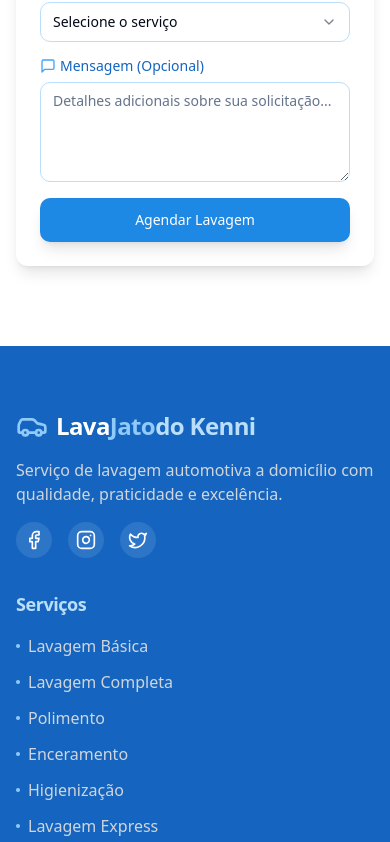
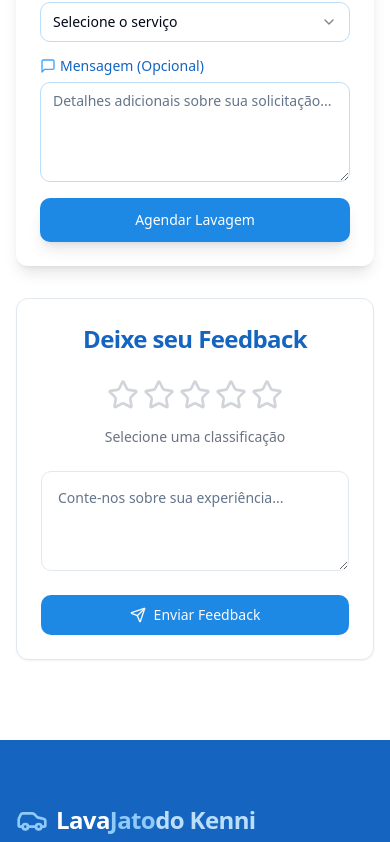
Before and after one commit to kennioliveira/splashy-chat-wash, a React (Vite) app: page / in a window 390 px wide. Shown: the part 7013-7855 px from the top of the page. Built offline with nearby package versions, Linux system fonts and the light colour scheme.

Commit message:
Add feedback field
Adds a feedback field with comment and star rating.

```diff
--- a/src/components/Contact.tsx
+++ b/src/components/Contact.tsx
@@ -8,6 +8,7 @@ import { Textarea } from "@/components/ui/textarea";
 import { useToast } from "@/hooks/use-toast";
 import { Card, CardContent } from "@/components/ui/card";
 import { Select, SelectContent, SelectItem, SelectTrigger, SelectValue } from "@/components/ui/select";
+import FeedbackForm from "./FeedbackForm";
 
 const Contact = () => {
   const { toast } = useToast();
@@ -166,8 +167,7 @@ const Contact = () => {
             whileInView={{ opacity: 1, x: 0 }}
             viewport={{ once: true }}
             transition={{ duration: 0.6 }}
-            className="md:col-span-2"
-            id="agendamento"
+            className="md:col-span-2 space-y-8"
           >
             <Card className="overflow-hidden shadow-lg border-0">
               <CardContent className="p-0">
@@ -363,6 +363,15 @@ const Contact = () => {
                 </form>
               </CardContent>
             </Card>
+
+            <motion.div
+              initial={{ opacity: 0, y: 20 }}
+              whileInView={{ opacity: 1, y: 0 }}
+              viewport={{ once: true }}
+              transition={{ duration: 0.6, delay: 0.2 }}
+            >
+              <FeedbackForm />
+            </motion.div>
           </motion.div>
         </div>
       </div>
--- /dev/null
+++ b/src/components/FeedbackForm.tsx
@@ -0,0 +1,111 @@
+
+import React, { useState } from "react";
+import { motion } from "framer-motion";
+import { Star, Send } from "lucide-react";
+import { Button } from "@/components/ui/button";
+import { Textarea } from "@/components/ui/textarea";
+import { useToast } from "@/hooks/use-toast";
+import { Card, CardContent, CardHeader, CardTitle } from "@/components/ui/card";
+
+const FeedbackForm = () => {
+  const { toast } = useToast();
+  const [rating, setRating] = useState(0);
+  const [comment, setComment] = useState("");
+  const [hoveredRating, setHoveredRating] = useState(0);
+  const [loading, setLoading] = useState(false);
+
+  const handleSubmit = async (e: React.FormEvent) => {
+    e.preventDefault();
+    if (rating === 0) {
+      toast({
+        title: "Avaliação necessária",
+        description: "Por favor, selecione uma classificação de 1 a 5 estrelas.",
+        variant: "destructive",
+      });
+      return;
+    }
+
+    setLoading(true);
+    // Simulate sending feedback
+    await new Promise(resolve => setTimeout(resolve, 1000));
+
+    toast({
+      title: "Feedback enviado!",
+      description: "Obrigado por compartilhar sua experiência conosco.",
+    });
+
+    setRating(0);
+    setComment("");
+    setLoading(false);
+  };
+
+  return (
+    <Card className="w-full">
+      <CardHeader>
+        <CardTitle className="text-2xl font-bold text-center text-car-800">
+          Deixe seu Feedback
+        </CardTitle>
+      </CardHeader>
+      <CardContent>
+        <form onSubmit={handleSubmit} className="space-y-6">
+          <div className="flex flex-col items-center space-y-4">
+            <div className="flex justify-center space-x-1">
+              {[1, 2, 3, 4, 5].map((star) => (
+                <motion.button
+                  key={star}
+                  type="button"
+                  whileHover={{ scale: 1.1 }}
+                  whileTap={{ scale: 0.9 }}
+                  onClick={() => setRating(star)}
+                  onMouseEnter={() => setHoveredRating(star)}
+                  onMouseLeave={() => setHoveredRating(0)}
+                  className="focus:outline-none"
+                >
+                  <Star
+                    className={`h-8 w-8 ${
+                      star <= (hoveredRating || rating)
+                        ? "fill-yellow-400 text-yellow-400"
+                        : "text-gray-300"
+                    } transition-colors`}
+                  />
+                </motion.button>
+              ))}
+            </div>
+            <p className="text-sm text-gray-500">
+              {rating > 0 ? `Você selecionou ${rating} estrelas` : "Selecione uma classificação"}
+            </p>
+          </div>
+
+          <div className="space-y-2">
+            <Textarea
+              placeholder="Conte-nos sobre sua experiência..."
+              value={comment}
+              onChange={(e) => setComment(e.target.value)}
+              className="min-h-[100px] w-full p-4"
+            />
+          </div>
+
+          <Button
+            type="submit"
+            className="w-full bg-car-600 hover:bg-car-700"
+            disabled={loading}
+          >
+            {loading ? (
+              <div className="flex items-center justify-center">
+                <div className="animate-spin rounded-full h-5 w-5 border-b-2 border-white mr-2" />
+                Enviando...
+              </div>
+            ) : (
+              <div className="flex items-center justify-center">
+                <Send className="mr-2 h-5 w-5" />
+                Enviar Feedback
+              </div>
+            )}
+          </Button>
+        </form>
+      </CardContent>
+    </Card>
+  );
+};
+
+export default FeedbackForm;
```
